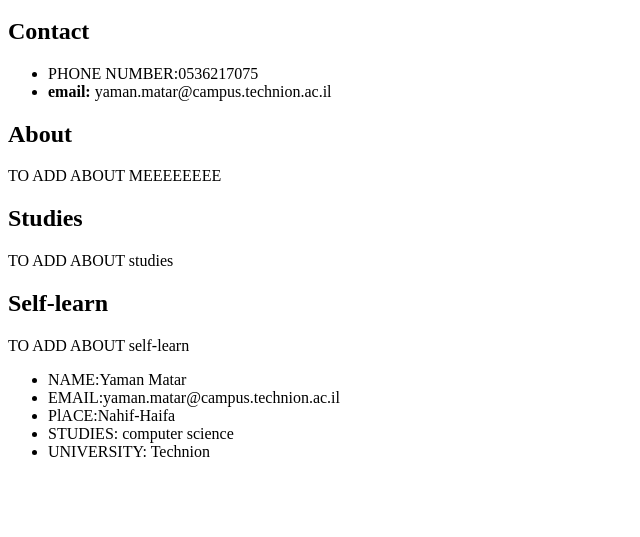
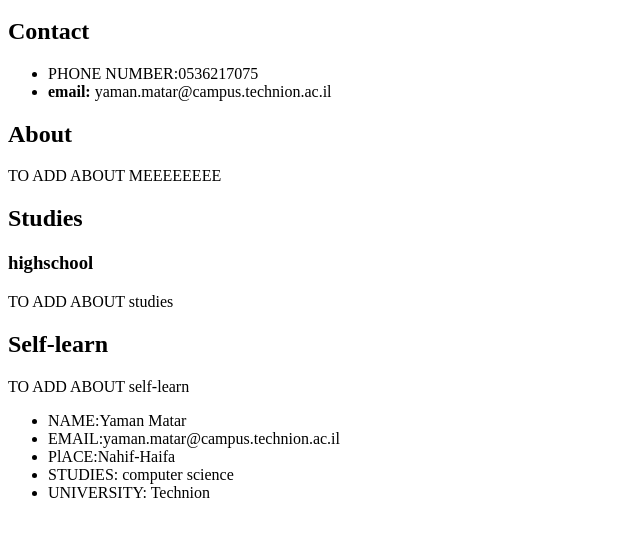
Before and after one commit to yaman1matar/cv, a plain HTML site: page index.html in a window 1280 px wide. Shown: the part 201-738 px from the top of the page, without its empty margins (0-640 px from the left). Drawn offline with Linux system fonts and the light colour scheme.

Commit message:
Update index.html

```diff
--- a/index.html
+++ b/index.html
@@ -31,6 +31,8 @@
     </section>
     <section id="Studies">
     <h2>Studies</h2>
+    <article>
+    <h3>highschool</h3>
     <p>TO ADD ABOUT studies </p>
     </section>
     <section id="Self-learn">
```
